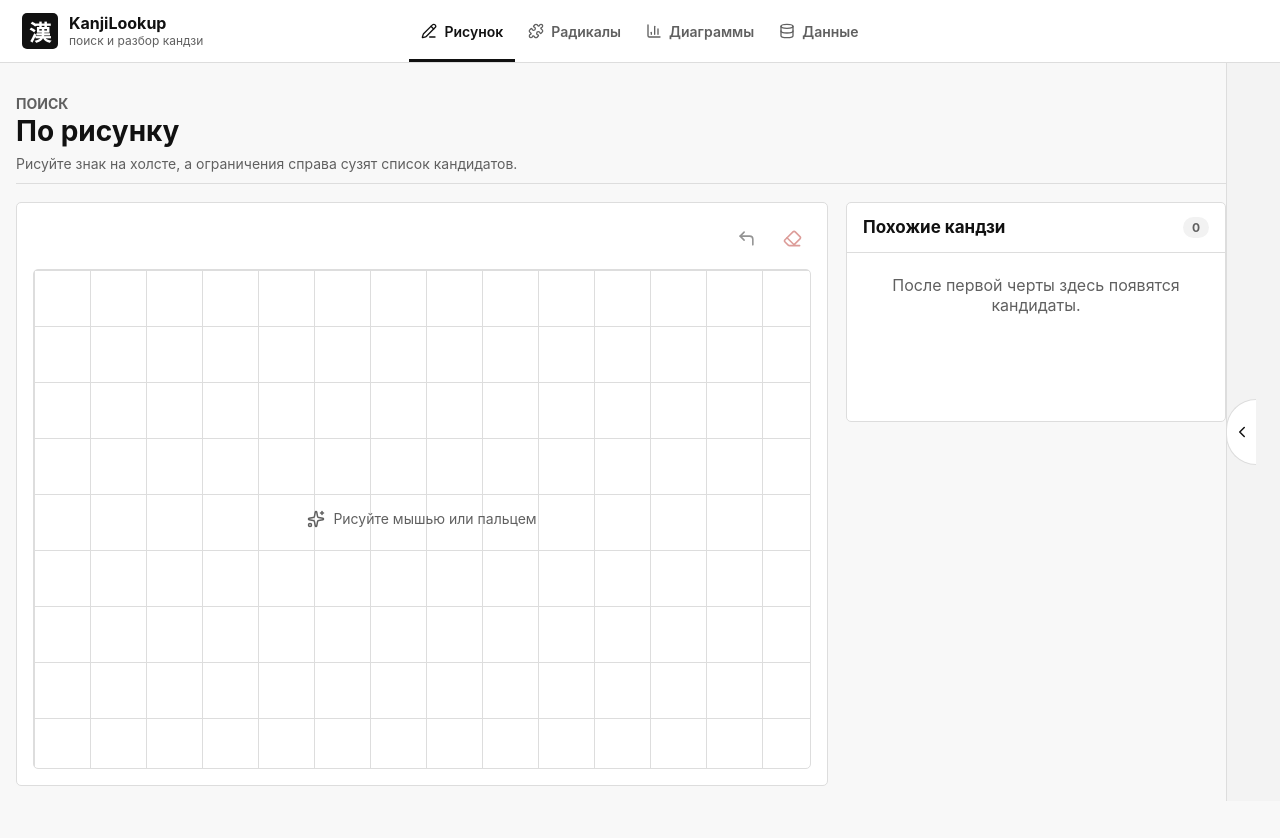
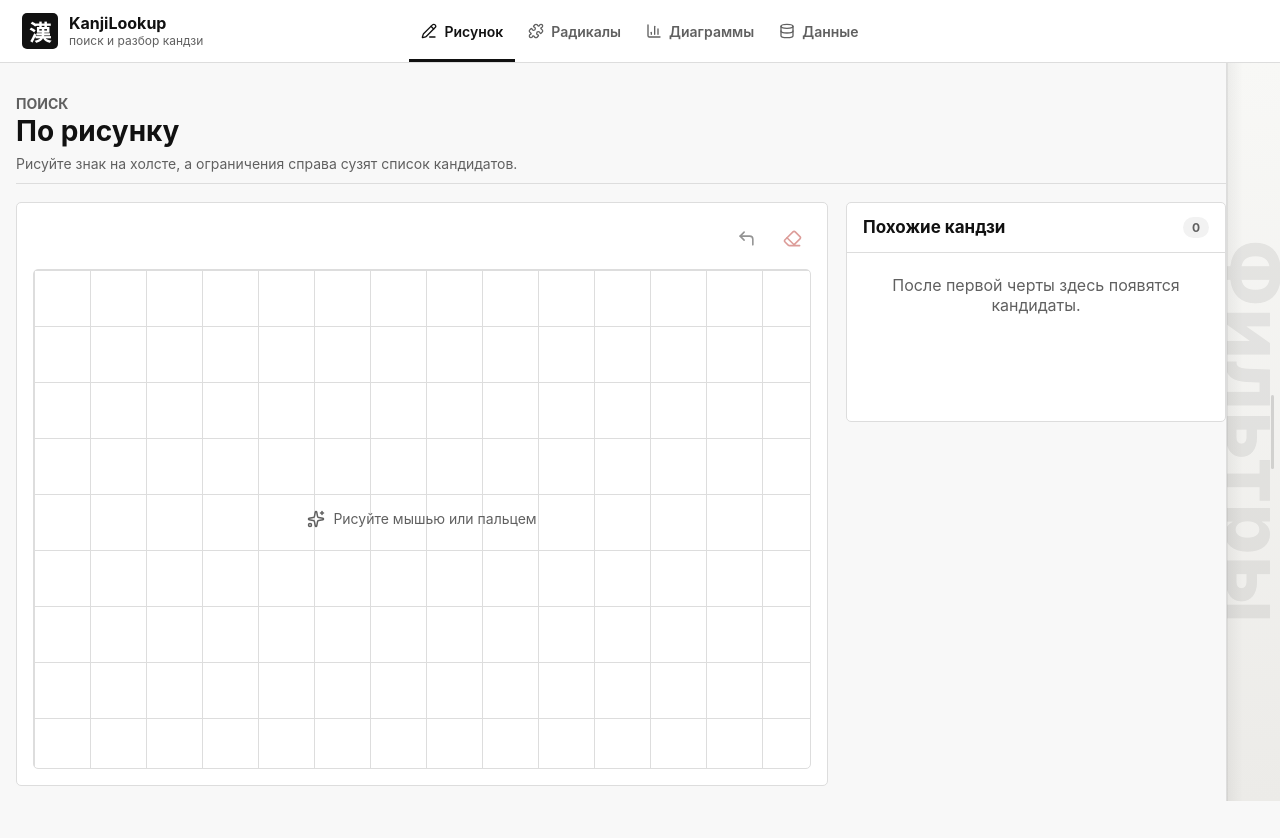
Before and after one commit to moevm/nsql1h26-kandz, a React (Vite) app in the folder frontend/: page /search/canvas in a window 1280 px wide. Built offline with nearby package versions, Linux system fonts and the light colour scheme.

Commit message:
front: polish filter sidebar rail

```diff
--- a/frontend/src/components/AppShell.tsx
+++ b/frontend/src/components/AppShell.tsx
@@ -27,14 +27,36 @@ const navItems = [
   { to: '/data', label: 'Данные', icon: Database },
 ];
 
+const filtersCollapsedStorageKey = 'kandz.filtersCollapsed';
+
 const AppShell = () => {
   const [filters, setFilters] = useState(defaultFilters);
-  const [filtersCollapsed, setFiltersCollapsed] = useState(true);
+  const [filtersCollapsed, setFiltersCollapsed] = useState(() => {
+    try {
+      const savedValue = window.localStorage.getItem(filtersCollapsedStorageKey);
+      return savedValue === null ? true : savedValue === 'true';
+    } catch {
+      return true;
+    }
+  });
   const [draftRadicals, setDraftRadicals] = useState<string[]>([]);
   const [appliedRadicals, setAppliedRadicals] = useState<string[]>([]);
   const [adminSession, setAdminSessionState] = useState({ username: '', token: '' });
 
   const resetFilters = () => setFilters(defaultFilters);
+  const toggleFiltersCollapsed = () => {
+    setFiltersCollapsed((current) => {
+      const nextValue = !current;
+
+      try {
+        window.localStorage.setItem(filtersCollapsedStorageKey, String(nextValue));
+      } catch {
+        // Ignore storage failures: the toggle itself should still work.
+      }
+
+      return nextValue;
+    });
+  };
   const setAdminSession = (username: string, token: string) => {
     setAdminSessionState({ username, token });
   };
@@ -89,7 +111,7 @@ const AppShell = () => {
           filters={filters}
           onChange={setFilters}
           onReset={resetFilters}
-          onToggle={() => setFiltersCollapsed((value) => !value)}
+          onToggle={toggleFiltersCollapsed}
         />
       </div>
 
--- a/frontend/src/components/FilterPanel.tsx
+++ b/frontend/src/components/FilterPanel.tsx
@@ -1,4 +1,4 @@
-import { useLayoutEffect, useRef, useState } from 'react';
+import { useEffect, useLayoutEffect, useRef, useState } from 'react';
 import type { CSSProperties, Dispatch, FocusEvent, PointerEvent, SetStateAction } from 'react';
 import { ChevronDown, ChevronLeft, ChevronRight, RotateCcw } from 'lucide-react';
 import { AnimatePresence, motion } from 'motion/react';
@@ -28,6 +28,36 @@ type RangeBound = 'from' | 'to';
 const jlptOptions = ['5', '4', '3', '2', '1', 'none'];
 const gradeOptions = ['1', '2', '3', '4', '5', '6', '8', 'none'];
 const collapsedChipLineHeight = 32;
+const desktopPanelWidths = { collapsed: 54, open: 352 };
+
+const readPanelWidths = () => {
+  if (typeof window === 'undefined' || typeof window.matchMedia !== 'function') {
+    return desktopPanelWidths;
+  }
+
+  if (window.matchMedia('(max-width: 1040px)').matches) {
+    return {
+      collapsed: 52,
+      open: Math.min(360, Math.max(300, window.innerWidth - 20)),
+    };
+  }
+
+  return desktopPanelWidths;
+};
+
+const usePanelWidths = () => {
+  const [widths, setWidths] = useState(readPanelWidths);
+
+  useEffect(() => {
+    const updateWidths = () => setWidths(readPanelWidths());
+
+    updateWidths();
+    window.addEventListener('resize', updateWidths);
+    return () => window.removeEventListener('resize', updateWidths);
+  }, []);
+
+  return widths;
+};
 
 const rangeFilters: RangeFilterConfig[] = [
   { title: 'Число черт', fromKey: 'strokeFrom', toKey: 'strokeTo', min: 1, max: 64, fromPlaceholder: '1', toPlaceholder: '64', chipLabel: 'черт' },
@@ -137,8 +167,25 @@ const RangeFilter = ({
     focusBound(bound);
   };
 
+  const handleSectionPointerDown = (event: PointerEvent<HTMLElement>) => {
+    const target = event.target as HTMLElement;
+
+    if (target.closest('input, label, button, .range-popover-motion')) {
+      return;
+    }
+
+    const sectionBox = sectionRef.current?.getBoundingClientRect();
+    const nextBound: RangeBound = sectionBox && event.clientX > sectionBox.left + sectionBox.width / 2 ? 'to' : 'from';
+
+    onActivate(nextBound);
+    focusBound(nextBound);
+  };
+
+  const titleId = `filter-${config.fromKey}`;
+
   return (
     <section
+      aria-labelledby={titleId}
       className="filter-section range-filter-section"
       ref={sectionRef}
       onBlurCapture={handleBlur}
@@ -148,8 +195,9 @@ const RangeFilter = ({
           pointerInsideRef.current = false;
         }, 0);
       }}
+      onPointerDown={handleSectionPointerDown}
     >
-      <h3>{config.title}</h3>
+      <h3 id={titleId}>{config.title}</h3>
       <div className="filter-field-row">
         <label
           className={activeBound === 'from' ? 'range-bound-field active' : 'range-bound-field'}
@@ -238,6 +286,7 @@ const RangeFilter = ({
 const FilterPanel = ({ collapsed, filters, onChange, onReset, onToggle }: FilterPanelProps) => {
   const selectedFilters = activeFilters(filters);
   const count = selectedFilters.length;
+  const panelWidths = usePanelWidths();
   const chipListRef = useRef<HTMLDivElement | null>(null);
   const [activeRange, setActiveRange] = useState<{ key: string; bound: RangeBound } | null>(null);
   const [chipsExpanded, setChipsExpanded] = useState(false);
@@ -300,15 +349,42 @@ const FilterPanel = ({ collapsed, filters, onChange, onReset, onToggle }: Filter
   };
 
   return (
-    <aside className={collapsed ? 'filter-panel collapsed' : 'filter-panel'} aria-label="Фильтры базы">
-      <button className="filter-panel-toggle" type="button" onClick={onToggle} aria-expanded={!collapsed}>
-        {collapsed ? <ChevronLeft size={18} /> : <ChevronRight size={18} />}
+    <motion.aside
+      animate={{ width: collapsed ? panelWidths.collapsed : panelWidths.open }}
+      className={collapsed ? 'filter-panel collapsed' : 'filter-panel'}
+      initial={false}
+      transition={{ type: 'spring', stiffness: 280, damping: 34, mass: 0.92 }}
+      aria-label="Фильтры базы"
+    >
+      <button
+        className="filter-panel-toggle"
+        type="button"
+        onClick={onToggle}
+        aria-expanded={!collapsed}
+        aria-label={collapsed ? 'Открыть фильтры' : 'Свернуть фильтры'}
+        title={collapsed ? 'Открыть фильтры' : 'Свернуть фильтры'}
+      >
+        {collapsed ? (
+          <>
+            <span className="filter-rail-label" aria-hidden="true">Фильтры</span>
+            <ChevronLeft className="filter-panel-chevron" size={15} />
+          </>
+        ) : (
+          <ChevronRight className="filter-panel-chevron" size={18} />
+        )}
         <span>Фильтры</span>
         {count > 0 ? <span className="badge">{count}</span> : null}
       </button>
 
-      {collapsed ? null : (
-        <div className="filter-panel-body">
+      <AnimatePresence initial={false}>
+        {collapsed ? null : (
+        <motion.div
+          animate={{ opacity: 1, x: 0 }}
+          className="filter-panel-body"
+          exit={{ opacity: 0, x: 10, transition: { duration: 0.1, ease: 'easeOut' } }}
+          initial={{ opacity: 0, x: 10 }}
+          transition={{ duration: 0.16, delay: 0.08, ease: 'easeOut' }}
+        >
           <div className="filter-summary">
             <h2>Ограничения поиска</h2>
             {count > 0 ? <span>{count} активно</span> : null}
@@ -438,9 +514,10 @@ const FilterPanel = ({ collapsed, filters, onChange, onReset, onToggle }: Filter
             <input checked={filters.hasAnimation} type="checkbox" onChange={(event) => update('hasAnimation', event.target.checked)} />
           </label>
 
-        </div>
+        </motion.div>
       )}
-    </aside>
+      </AnimatePresence>
+    </motion.aside>
   );
 };
 
--- a/frontend/src/components/LoadingState.tsx
+++ b/frontend/src/components/LoadingState.tsx
@@ -14,7 +14,7 @@ const LoadingState = ({ label = 'Загрузка данных' }: LoadingStateP
       ariaLabel="line-wave-loading"
       firstLineColor="#0b57d0"
       middleLineColor="#0b57d0"
-      lastLineColor="#c5221f"
+      lastLineColor="#e76f3c"
     />
     <span>{label}</span>
   </div>
--- a/frontend/src/index.scss
+++ b/frontend/src/index.scss
@@ -13,6 +13,7 @@ body,
 }
 
 body {
+  overflow-x: hidden;
   background: $background;
   color: $text;
   font-family: Inter, Roboto, "Segoe UI", system-ui, sans-serif;
@@ -49,6 +50,7 @@ a {
 
 .app-shell {
   min-height: 100vh;
+  overflow-x: clip;
   background: $background;
 }
 
@@ -162,14 +164,14 @@ a {
 
 .workspace-layout {
   display: grid;
-  grid-template-columns: minmax(0, 1fr) 352px;
+  grid-template-columns: minmax(0, 1fr) auto;
   gap: 0;
   align-items: start;
+  overflow-x: clip;
   padding-left: 16px;
-  transition: grid-template-columns 180ms ease;
 
   &.filters-collapsed {
-    grid-template-columns: minmax(0, 1fr) 54px;
+    grid-template-columns: minmax(0, 1fr) auto;
   }
 }
 
@@ -314,7 +316,7 @@ a {
   min-width: 18px;
   height: 18px;
   border-radius: 50%;
-  background: $accent;
+  background: $lantern-accent;
   color: $on-primary;
   font-size: 11px;
   line-height: 18px;
@@ -326,22 +328,34 @@ a {
   top: 62px;
   display: grid;
   gap: 14px;
+  width: 352px;
   min-width: 0;
   height: calc(100vh - 62px);
   max-height: calc(100vh - 62px);
-  overflow: auto;
+  overflow-x: hidden;
+  overflow-y: auto;
   border-left: 1px solid $border;
   background: #f3f3f3;
   padding: 14px;
-  transition: background 160ms ease, border-color 160ms ease;
+  will-change: width;
+  scrollbar-width: none;
+
+  &::-webkit-scrollbar {
+    width: 0;
+    height: 0;
+  }
 
   &.collapsed {
     display: flex;
-    align-items: center;
-    justify-content: flex-start;
-    overflow: visible;
+    align-items: stretch;
+    justify-content: center;
+    width: 54px;
+    overflow: hidden;
     border-left-color: $border;
-    background: #f3f3f3;
+    background:
+      linear-gradient(90deg, rgba($text, 0.05), transparent 16px),
+      linear-gradient(180deg, #f8f8f6 0%, #ecebe8 100%);
+    box-shadow: inset 1px 0 0 rgba($text, 0.06);
     padding: 0;
   }
 }
@@ -384,32 +398,129 @@ a {
 }
 
 .filter-panel.collapsed .filter-panel-toggle {
-  display: inline-flex;
-  width: 30px;
-  min-width: 30px;
-  min-height: 66px;
-  border-radius: 999px 0 0 999px;
-  border-right: 0;
-  justify-content: center;
-  margin-top: 0;
+  display: grid;
+  place-items: center;
+  width: 54px;
+  min-width: 54px;
+  min-height: 100%;
+  border: 0;
+  border-radius: 0;
+  background: transparent;
+  color: rgba($text, 0.7);
+  overflow: visible;
+  margin: 0;
   padding: 0;
-  transform: translateX(-1px);
-
-  > span:not(.badge) {
+  transform: none;
+  transition: background 140ms ease, color 140ms ease;
+
+  &::before {
+    position: absolute;
+    top: 50%;
+    right: 7px;
+    width: 3px;
+    height: 74px;
+    border-radius: 999px;
+    background: rgba($text, 0.14);
+    content: '';
+    transform: translateY(-50%);
+    transition: background 140ms ease, height 140ms ease;
+  }
+
+  &::after {
+    position: absolute;
+    inset: 0;
+    background: linear-gradient(90deg, transparent, rgba($text, 0.035));
+    content: '';
+    opacity: 0;
+    transition: opacity 140ms ease;
+  }
+
+  &:hover {
+    background: rgba($text, 0.025);
+    color: $text;
+
+    &::before {
+      height: 88px;
+      background: rgba($text, 0.28);
+    }
+
+    &::after {
+      opacity: 1;
+    }
+  }
+
+  .filter-rail-label,
+  .filter-panel-chevron {
+    position: absolute;
+    top: 50%;
+    z-index: 1;
+    transition: opacity 140ms ease, transform 140ms ease;
+  }
+
+  .filter-rail-label {
+    right: -14px;
+    display: block;
+    color: rgba($text, 0.07);
+    font-size: 80px;
+    font-weight: 820;
+    letter-spacing: 0.02em;
+    line-height: 1;
+    pointer-events: none;
+    text-shadow: none;
+    transform: translateY(-50%);
+    writing-mode: vertical-rl;
+  }
+
+  .filter-panel-chevron {
+    left: 7px;
+    opacity: 0;
+    transform: translate(5px, -50%);
+  }
+
+  &:hover .filter-rail-label {
+    color: rgba($text, 0.1);
+  }
+
+  &:hover .filter-panel-chevron {
+    opacity: 0.48;
+    transform: translate(0, -50%);
+  }
+
+  > span:not(.badge):not(.filter-rail-label) {
     display: none;
   }
 
   .badge {
     position: absolute;
-    top: -7px;
-    right: -7px;
-    transform: none;
+    left: 50%;
+    bottom: 18px;
+    z-index: 2;
+    min-width: 0;
+    height: auto;
+    border-radius: 0;
+    background: transparent;
+    color: rgba($lantern-accent, 0.84);
+    font-size: 30px;
+    font-weight: 760;
+    line-height: 1;
+    transform: translateX(-50%);
+
+    &::after {
+      position: absolute;
+      top: 1px;
+      left: calc(100% + 1px);
+      color: rgba($lantern-accent, 0.68);
+      font-size: 11px;
+      font-weight: 820;
+      line-height: 1;
+      content: 'шт';
+    }
   }
 }
 
 .filter-panel-body {
   display: grid;
-  gap: 14px;
+  gap: 0;
 }
 
 .filter-summary {
@@ -534,9 +645,14 @@ a {
   }
 }
 
+.active-filter-slot + .range-filter-section {
+  margin-top: 14px;
+}
+
 .range-filter-section {
   position: relative;
   gap: 0;
+  cursor: text;
 
   h3 {
     margin-bottom: 10px;
@@ -1809,12 +1925,24 @@ select {
 
   .workspace-layout,
   .workspace-layout.filters-collapsed {
-    grid-template-columns: minmax(0, 1fr) 52px;
-    padding: 0 10px;
+    grid-template-columns: minmax(0, 1fr) auto;
+    padding: 0 0 0 10px;
   }
 
   .filter-panel {
-    top: 72px;
+    top: 62px;
+    width: 52px;
+    height: calc(100vh - 120px);
+    max-height: calc(100vh - 120px);
+
+    &.collapsed {
+      width: 52px;
+    }
+
+    &.collapsed .filter-panel-toggle {
+      width: 52px;
+      min-width: 52px;
+    }
 
     &:not(.collapsed) {
       position: fixed;
@@ -1822,6 +1950,7 @@ select {
       bottom: 76px;
       z-index: 70;
       width: min(360px, calc(100% - 20px));
+      height: auto;
       max-height: none;
     }
   }
--- a/frontend/src/styles/_variables.scss
+++ b/frontend/src/styles/_variables.scss
@@ -11,6 +11,7 @@ $primary-hover: #2a2a2a;
 $on-primary: #ffffff;
 $accent: #cc0000;
 $accent-muted: #fde8e8;
+$lantern-accent: #e76f3c;
 $focus: #2457a6;
 $danger: #b3261e;
 $success: #386a20;
```
